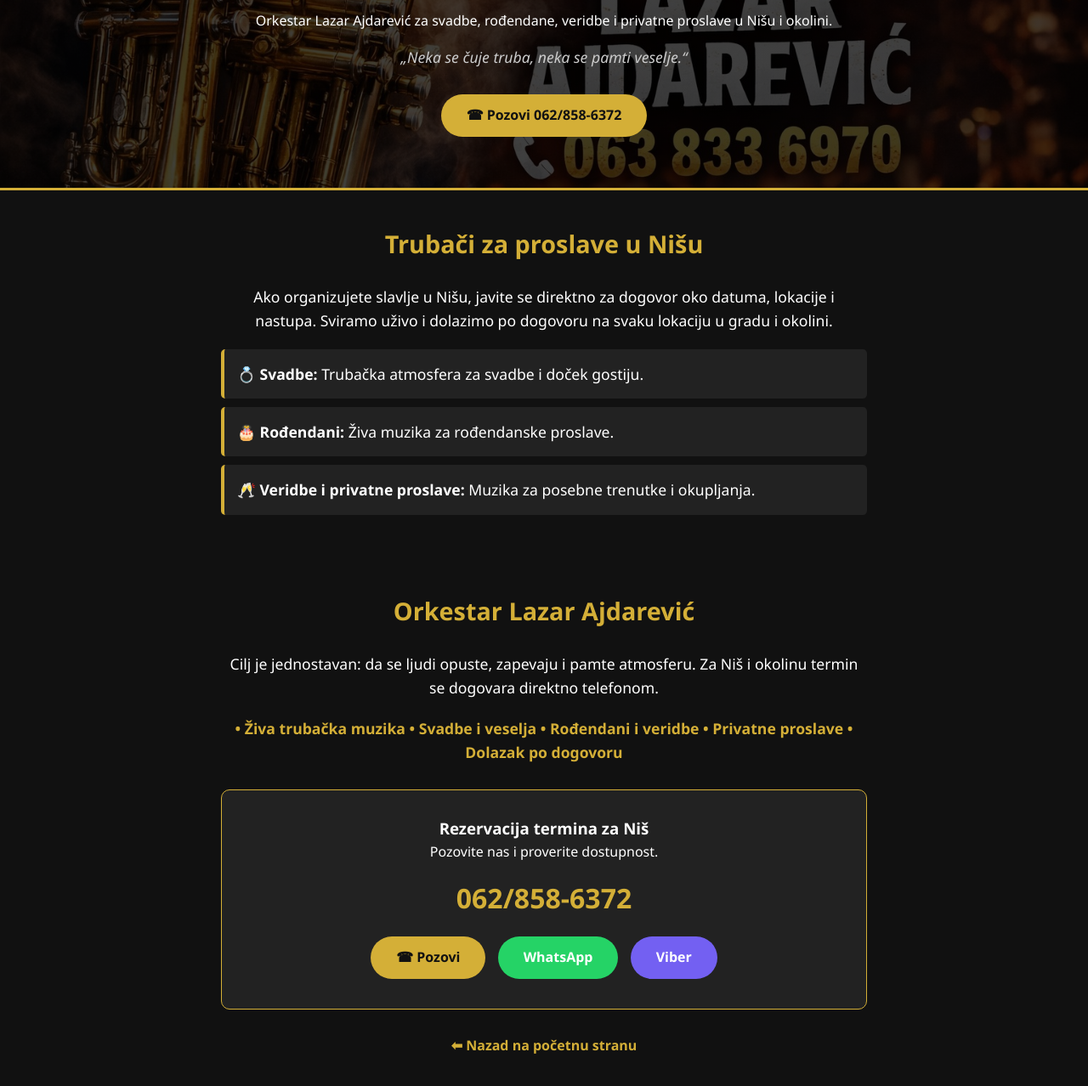
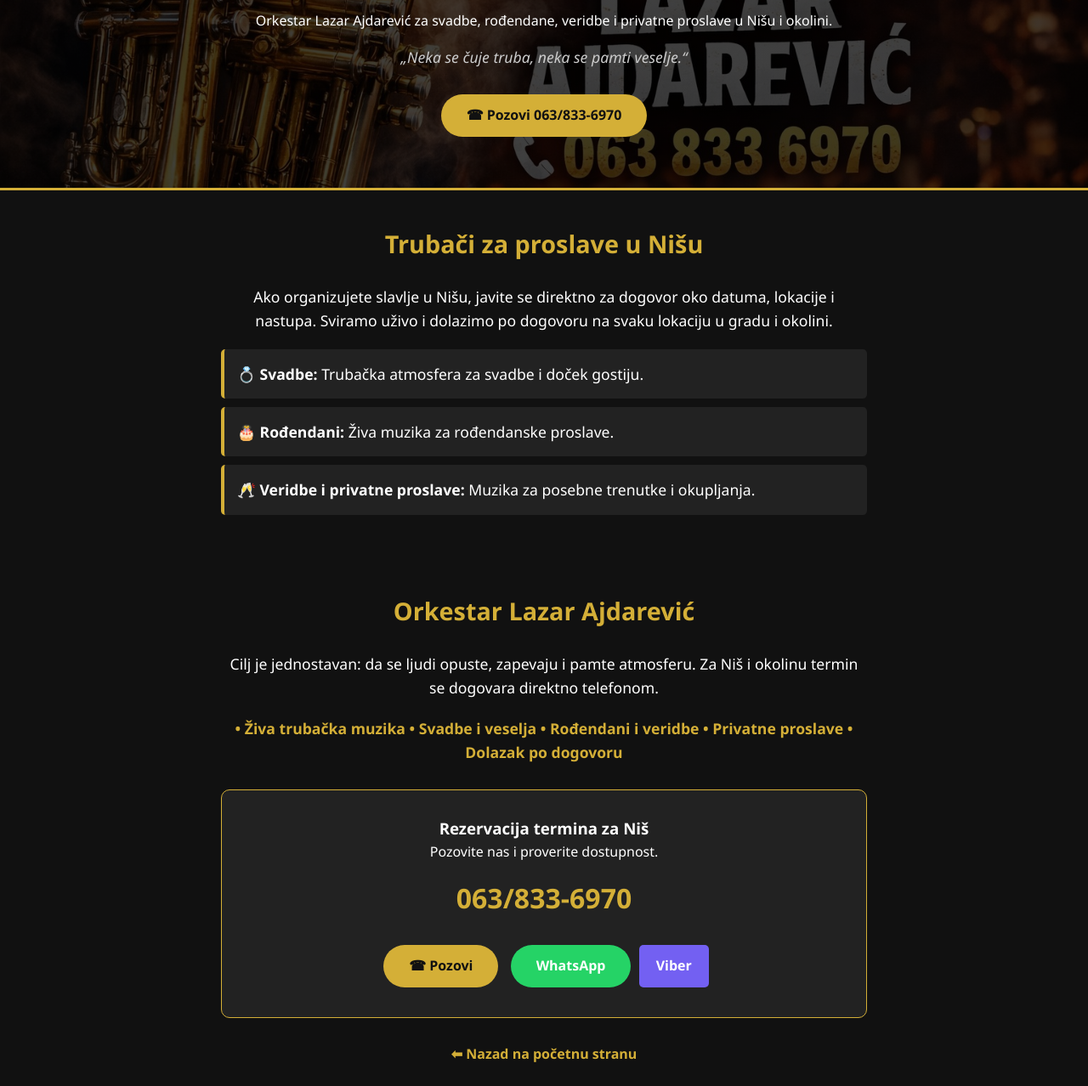
Before and after one commit to lazarajdarevic58-del/trubacizaslavlje, a plain HTML site: page trubaci-nis.html in a window 1280 px wide. Shown: the part 162-1440 px from the top of the page at 85% size. Drawn offline with Linux system fonts and the light colour scheme.

Commit message:
Update trubaci-nis.html

```diff
--- a/trubaci-nis.html
+++ b/trubaci-nis.html
@@ -4,7 +4,7 @@
     <meta charset="UTF-8">
     <meta name="viewport" content="width=device-width, initial-scale=1.0">
     <title>Trubači Niš | Orkestar Lazar Ajdarević za Svadbe i Proslave</title>
-    <meta name="description" content="Najbolji trubači u Nišu i okolini za svadbe, rođendane, veridbe i privatne proslave. Orkestar Lazara Ajdarevića garantuje vrhunsku atmosferu. Pozovite 062/858-6372.">
+    <meta name="description" content="Najbolji trubači u Nišu i okolini za svadbe, rođendane, veridbe i privatne proslave. Orkestar Lazara Ajdarevića garantuje vrhunsku atmosferu. Pozovite 063/833-6970.">
     <link rel="canonical" href="https://trubacizaslavlje.rs/trubaci-nis.html">
     <style>
         :root { --gold: #d4af37; --dark: #111; --light: #fff; --grey: #222; }
@@ -31,7 +31,7 @@
         <h1>Trubači Niš</h1>
         <p>Orkestar Lazar Ajdarević za svadbe, rođendane, veridbe i privatne proslave u Nišu i okolini.</p>
         <p class="quote">„Neka se čuje truba, neka se pamti veselje.“</p>
-        <a href="tel:+381628586372" class="btn">☎ Pozovi 062/858-6372</a>
+        <a href="tel:+381638336970" class="btn">☎ Pozovi 063/833-6970</a>
     </header>
 
     <section>
@@ -51,10 +51,10 @@
         <div class="contact-box">
             <h3>Rezervacija termina za Niš</h3>
             <p>Pozovite nas i proverite dostupnost.</p>
-            <a href="tel:+381628586372" class="phone-num">062/858-6372</a>
-            <a href="tel:+381628586372" class="btn" style="margin: 5px;">☎ Pozovi</a>
-            <a href="https://wa.me/381628586372" target="_blank" rel="noopener" class="btn" style="background-color: #25D366; color: white; margin: 5px;">WhatsApp</a>
-            <a href="viber://chat?number=%2B381628586372" class="btn" style="background-color: #7360F2; color: white; margin: 5px;">Viber</a>
+            <a href="tel:+381638336970" class="phone-num">063/833-6970</a>
+            <a href="tel:+381638336970" class="btn" style="margin: 5px;">☎ Pozovi</a>
+            <a href="https://wa.me/381637542528" target="_blank" rel="noopener" class="btn" style="background-color: #25D366; color: white; margin: 5px;">WhatsApp</a>
+            <a href="viber://add?number=381637542528" class="btn" style="background-color: #7360F2; color: white; font-weight: bold; padding: 12px 20px; border-radius: 5px; text-decoration: none; display: inline-block;">Viber</a>
         </div>
 
         <a href="/" class="back-link">⬅ Nazad na početnu stranu</a>
```
